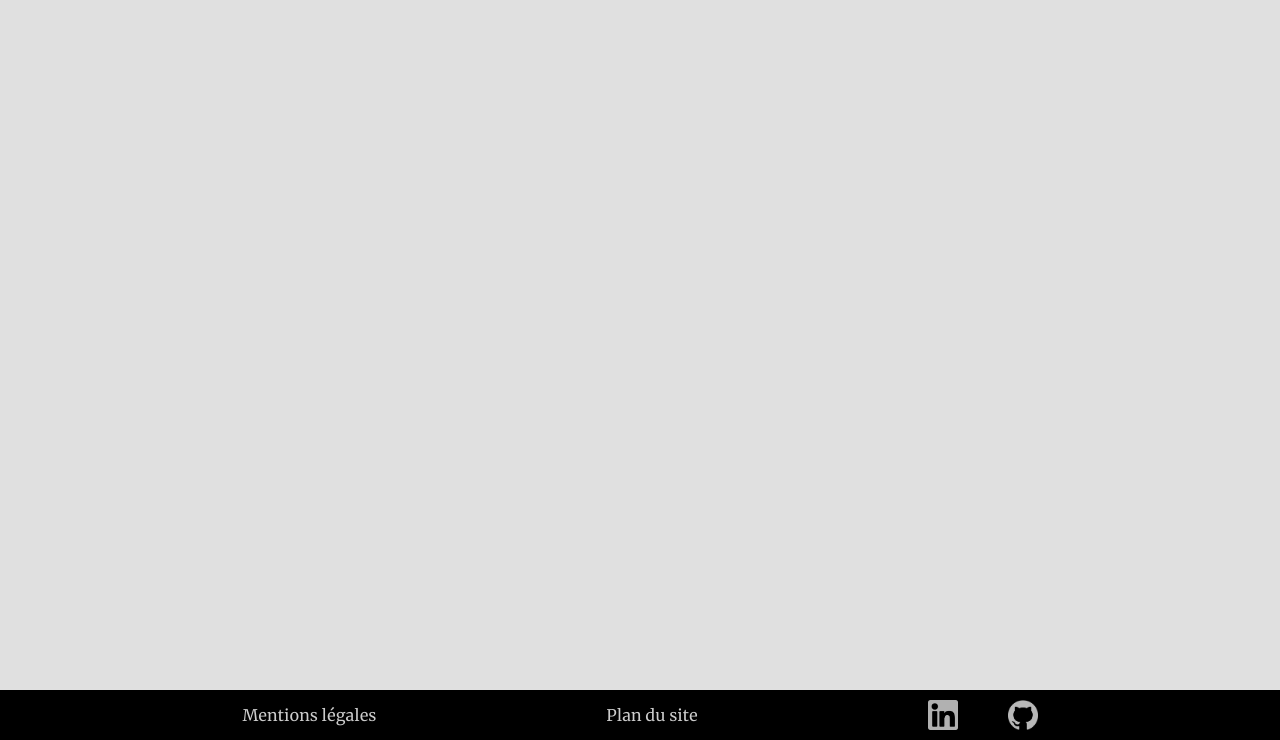
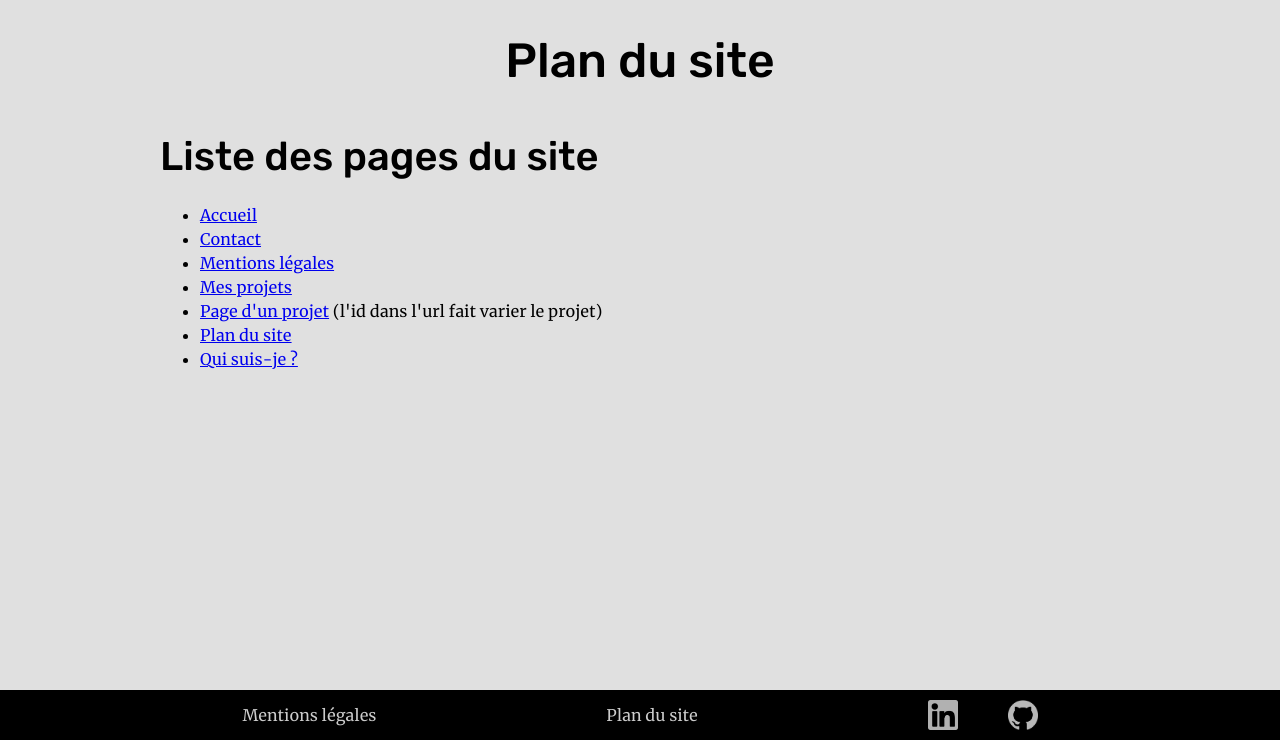
Before and after one commit to Suzoka/Portfolio, a PHP site: page /plansite.php in a window 1280 px wide. Shown: the part 60-800 px from the top of the page. Run offline with PHP 8.4, Linux system fonts and the light colour scheme.

Commit message:
:speech_balloon: Plan du site

```diff
--- a/plansite.php
+++ b/plansite.php
@@ -22,9 +22,19 @@
         </header>
 
         <main>
-
-
-
+            <section class="content">
+                <h1>Plan du site</h1>
+                <h2>Liste des pages du site</h2>
+                <ul>
+                    <li><a href="./index.php">Accueil</a></li>
+                    <li><a href="./contacts.php">Contact</a></li>
+                    <li><a href="./mentionslegals.php">Mentions légales</a></li>
+                    <li><a href="./projets.php">Mes projets</a></li>
+                    <li><a href="./projet.php?id=1">Page d'un projet</a> (l'id dans l'url fait varier le projet)</li>
+                    <li><a href="./plansite.php">Plan du site</a></li>
+                    <li><a href="./qui-suis-je.php">Qui suis-je ?</a></li>
+                </ul>
+            </section>
         </main>
 
         <footer>
```
